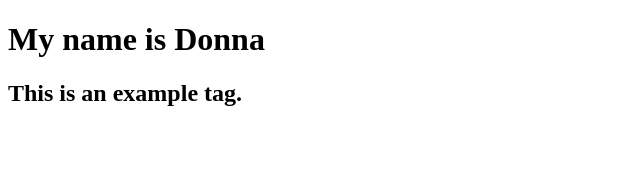
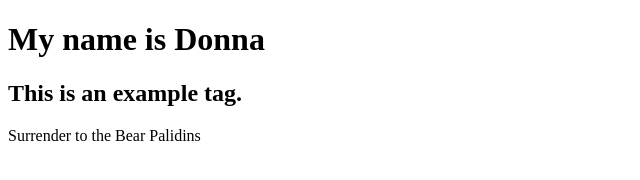
Before and after one commit to mdr1988/mdr1988.github.io, a plain HTML site: page index.html in a window 1280 px wide. Shown: the whole page, without its empty margins (0-640 px from the left). Drawn offline with Linux system fonts and the light colour scheme.

Commit message:
Ryan's First Change
I added an awesome message.

```diff
--- a/index.html
+++ b/index.html
@@ -6,5 +6,6 @@
   <body>
     <h1>My name is Donna</h1>
     <h2>This is an example tag.</h2>
+    <p> Surrender to the Bear Palidins</p>
   </body>
 </html>
```
